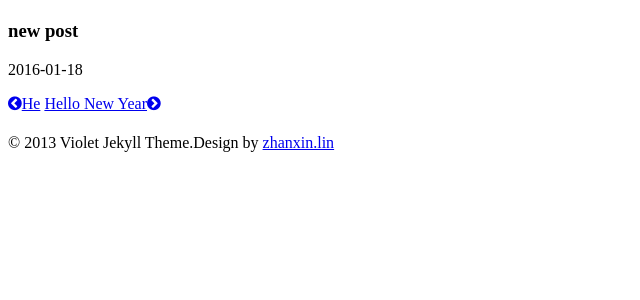
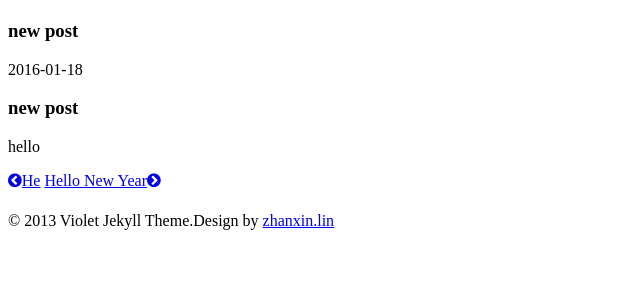
Before and after one commit to pizn/pizn.github.com, a Jekyll site: the page built from _posts/2016-01-18-hell-me.md, in a window 1280 px wide. Shown: the top 300 px of the page, without its empty margins (0-640 px from the left). Built offline with Jekyll 4.4.1, drawn with Linux system fonts in a browser that asks for light colours; nearby versions of some CDN libraries; some web fonts are replaced; library files that are not in the unit come from our copies; comment, search, counter and statistics services are not loaded.

Commit message:
[Leafeon]: Update post

```diff
--- a/_posts/2016-01-18-hell-me.md
+++ b/_posts/2016-01-18-hell-me.md
@@ -4,3 +4,7 @@ title: new post
 description: description
 
 ---
+
+# new post
+
+hello
```
